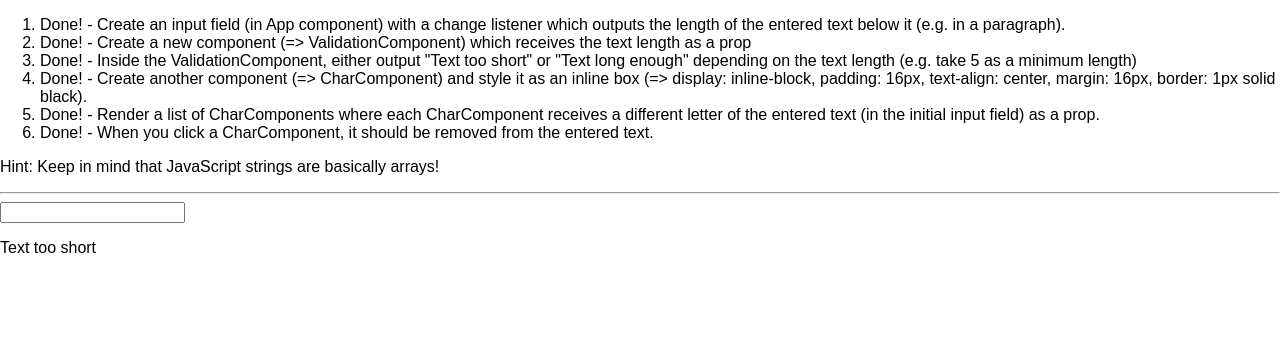
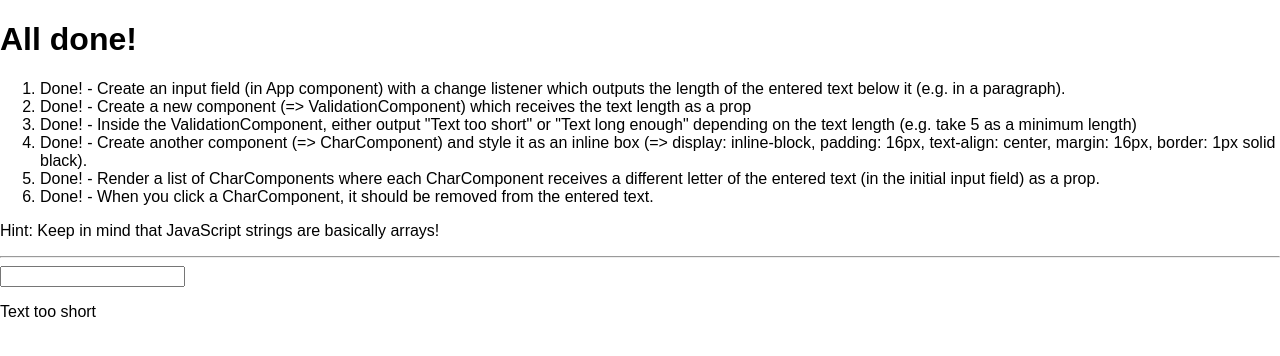
Before and after one commit to W3AI/react-solver-template, a React (Create React App) app: page / in a window 1280 px wide. Shown: the top 356 px of the page. Built offline with nearby package versions, Linux system fonts and the light colour scheme.

Commit message:
added All tests  done

```diff
--- a/src/App.js
+++ b/src/App.js
@@ -33,6 +33,8 @@ class App extends Component {
         return (
             <div className="App">
 
+                <h1>All done!</h1>
+
                 <ol>
                     <li>Done! - Create an input field (in App component) with a change listener which outputs the length of the entered text below it (e.g. in a paragraph).</li>
                     <li>Done! - Create a new component (=> ValidationComponent) which receives the text length as a prop</li>
```
